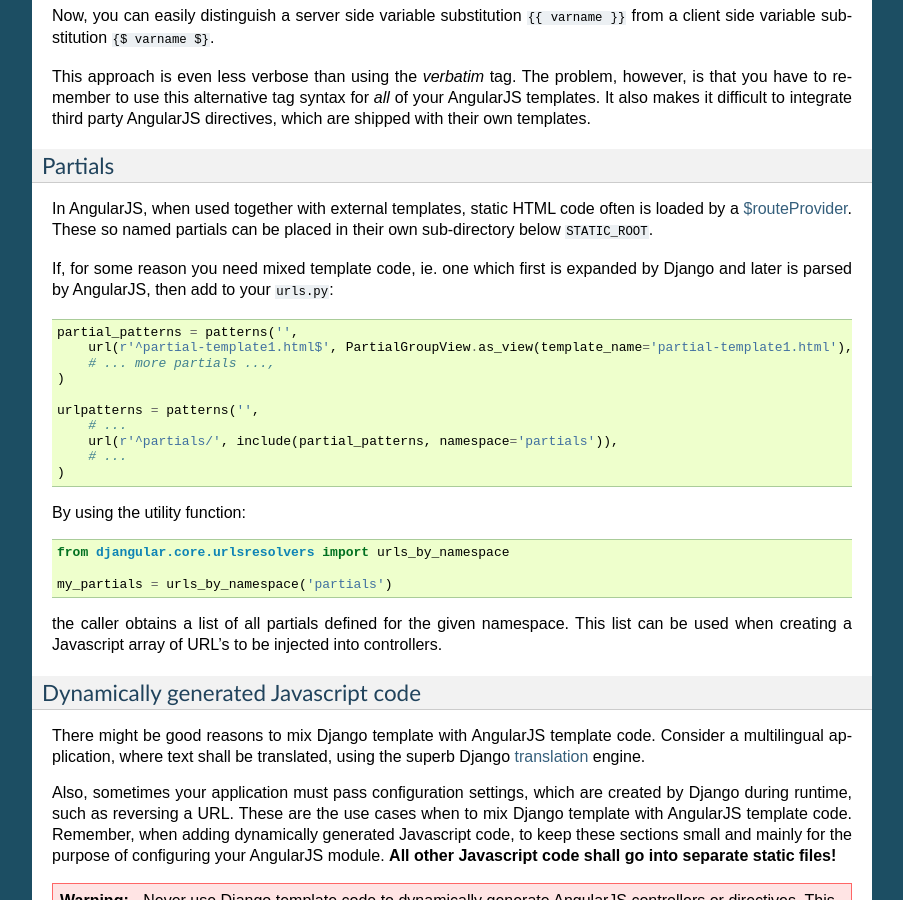
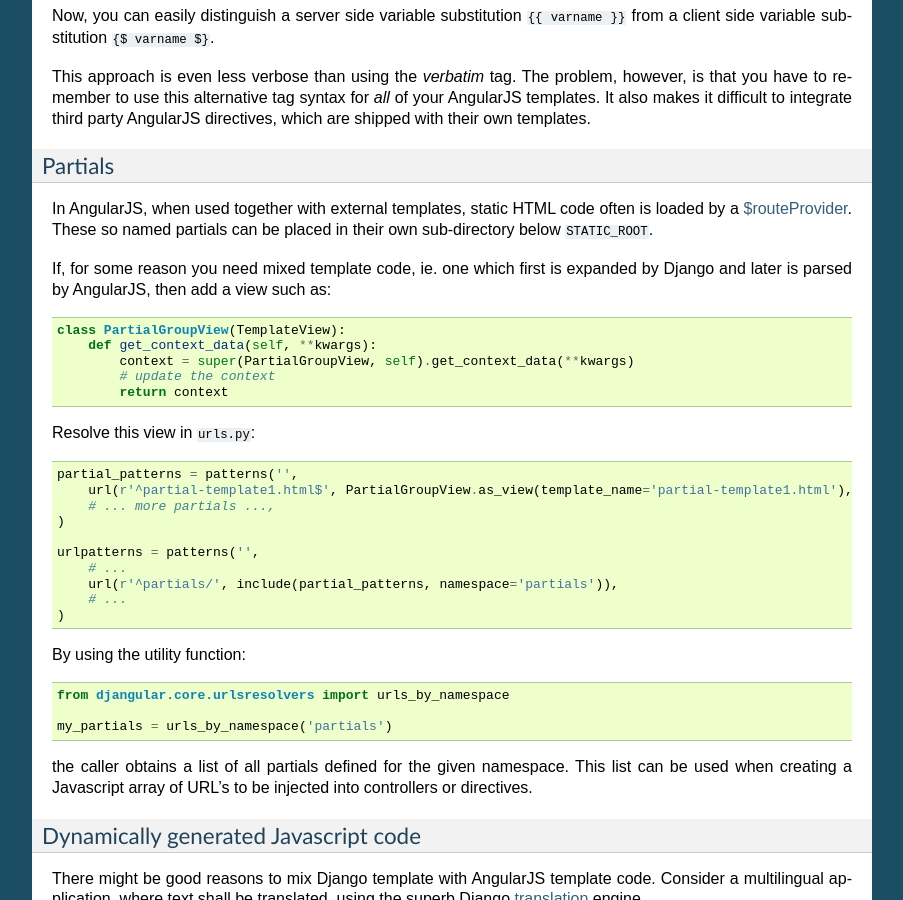
Before and after one commit to jrief/django-angular, a Sphinx documentation site: the page built from docs/integration.rst, in a window 1280 px wide and 900 px high, scrolled down 844 px. Shown: the whole window, without its empty margins (198-1101 px from the left). Built offline with Sphinx 7.4.7, drawn with Linux system fonts in a browser that asks for light colours.

Commit message:
Fixes issue #16

```diff
--- a/docs/integration.rst
+++ b/docs/integration.rst
@@ -60,8 +60,16 @@ In AngularJS, when used together with external templates, static HTML code often
 `$routeProvider`_. These so named partials can be placed in their own sub-directory below
 ``STATIC_ROOT``.
 
-If, for some reason you need mixed template code, ie. one which first is expanded by Django and later
-is parsed by AngularJS, then add to your ``urls.py``::
+If, for some reason you need mixed template code, ie. one which first is expanded by Django and
+later is parsed by AngularJS, then add a view such as::
+
+	class PartialGroupView(TemplateView):
+	    def get_context_data(self, **kwargs):
+	        context = super(PartialGroupView, self).get_context_data(**kwargs)
+	        # update the context
+	        return context
+
+Resolve this view in ``urls.py``::
 
 	partial_patterns = patterns('',
 	    url(r'^partial-template1.html$', PartialGroupView.as_view(template_name='partial-template1.html'), name='partial_template1'),
@@ -81,7 +89,7 @@ By using the utility function::
 	my_partials = urls_by_namespace('partials')
 
 the caller obtains a list of all partials defined for the given namespace. This list can be used
-when creating a Javascript array of URL's to be injected into controllers.
+when creating a Javascript array of URL's to be injected into controllers or directives.
 
 Dynamically generated Javascript code
 .....................................
```
